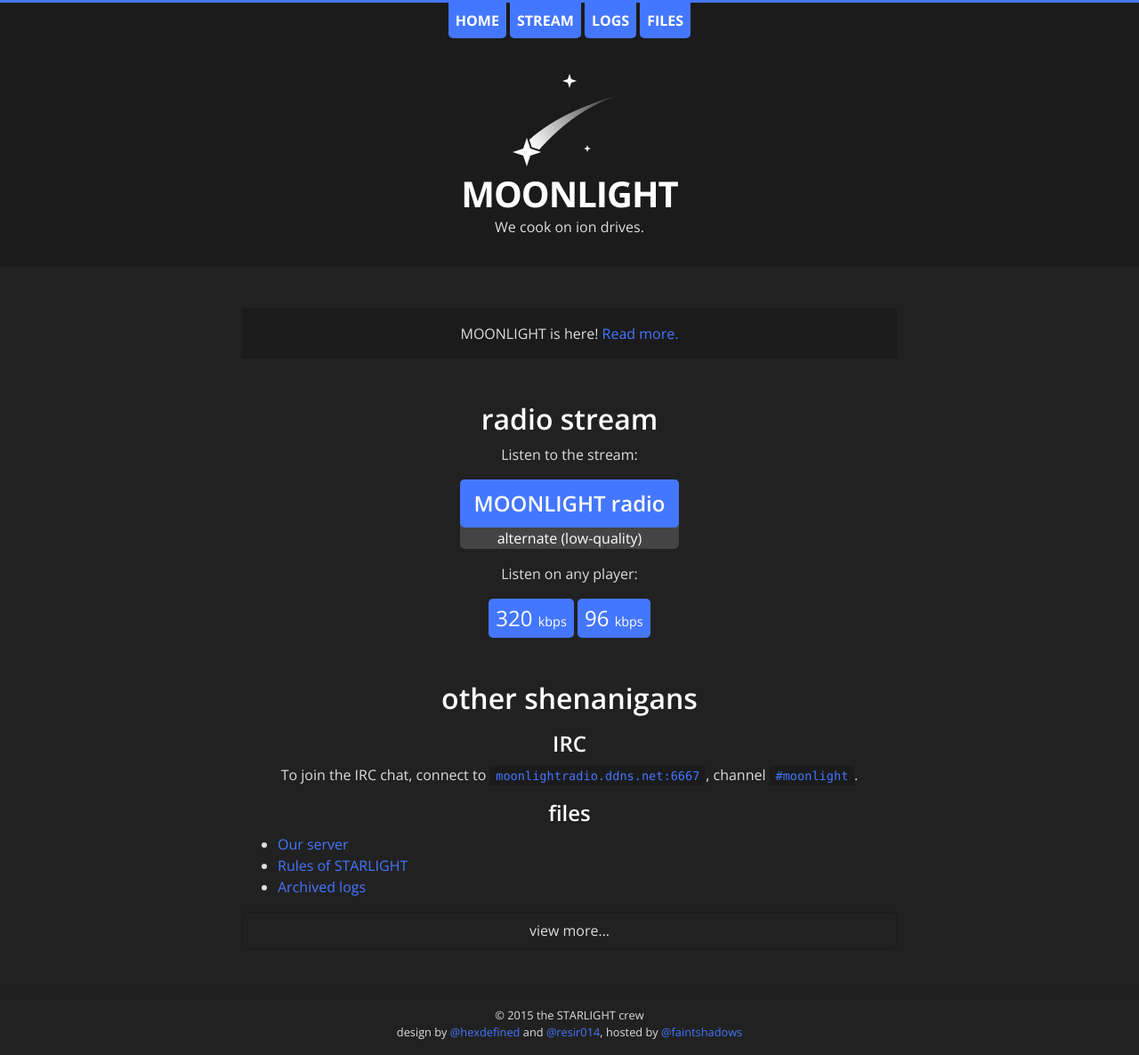
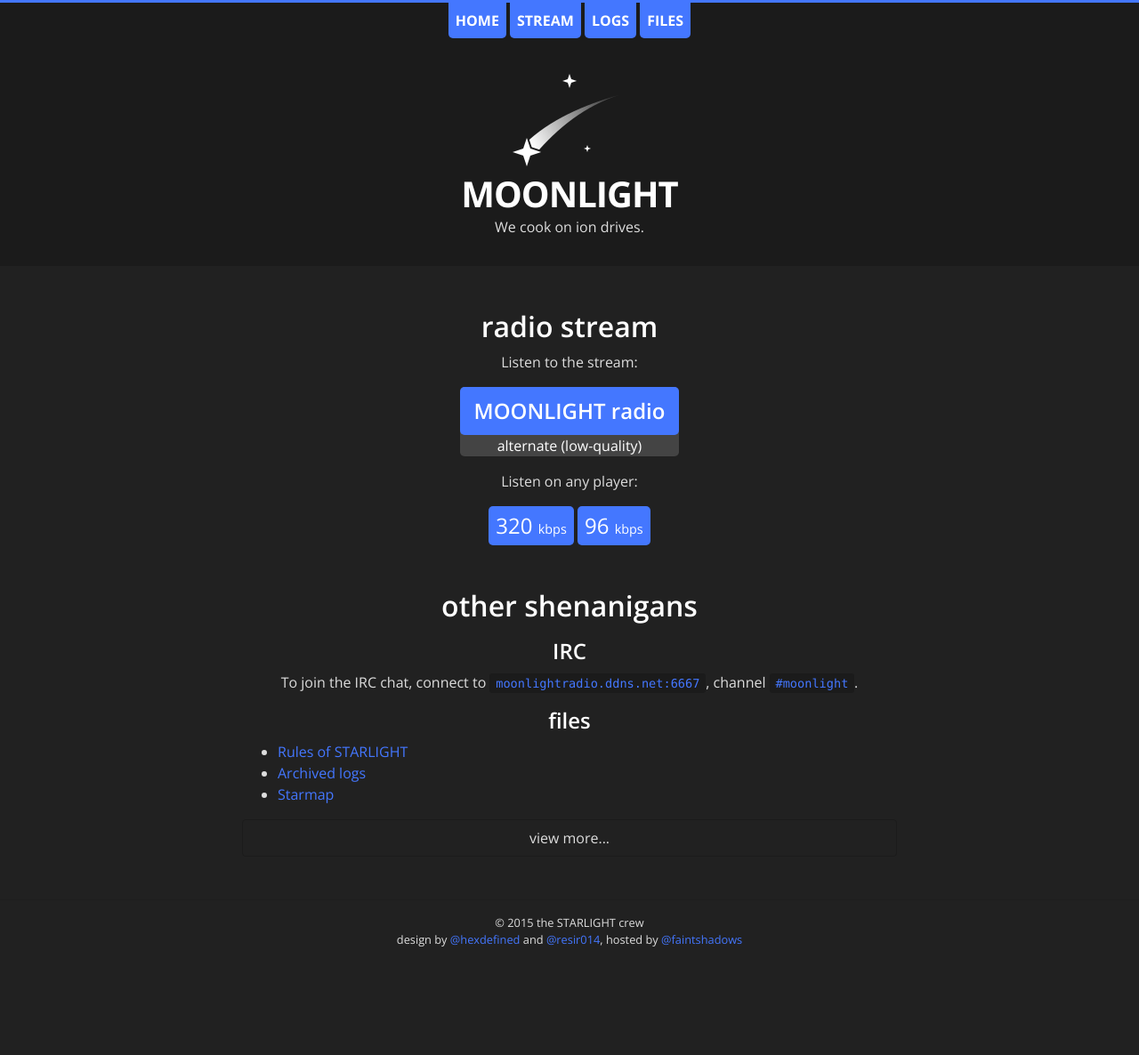
Before and after one commit to resir014/moonlight-web-old, a Jekyll site: the page built from index.html, in a window 1280 px wide. Shown: the whole page at 89% size. Built offline with Jekyll 4.4.1, drawn with Linux system fonts in a browser that asks for light colours; nearby versions of some CDN libraries; after the commit the page ends 1082 px from its top, so only the background shows below that.

Commit message:
Removed link to server image.

```diff
--- a/_data/files.json
+++ b/_data/files.json
@@ -1,8 +1,4 @@
 [
-  {
-    "name": "Our server",
-    "url": "/uploads/CP_yQbiU8AAyD23.jpg"
-  },
   {
     "name": "Rules of STARLIGHT",
     "url": "/uploads/rules-of-starlight.txt"
--- a/index.html
+++ b/index.html
@@ -2,12 +2,6 @@
 layout: default
 title: Home
 ---
-
-<section class="home-feature">
-  <div class="message">
-    MOONLIGHT is here! <a href="{{ site.baseurl }}/updates/welcome-to-moonlight">Read more.</a>
-  </div>
-</section>
 
 <section class="home-feature">
   <h1>radio stream</h1>
--- a/logs-submit.html
+++ b/logs-submit.html
@@ -15,7 +15,7 @@
   </div>
 
   <div class="form-submit-row">
-    <label class="form-submit-label" for="form-title">IRC Username <span class="form-rec">*</span></label>
+    <label class="form-submit-label" for="form-title">Your IRC Username <span class="form-rec">*</span></label>
     <input class="form-submit-title" type="text" name="irc-username" value="">
   </div>
 
```
